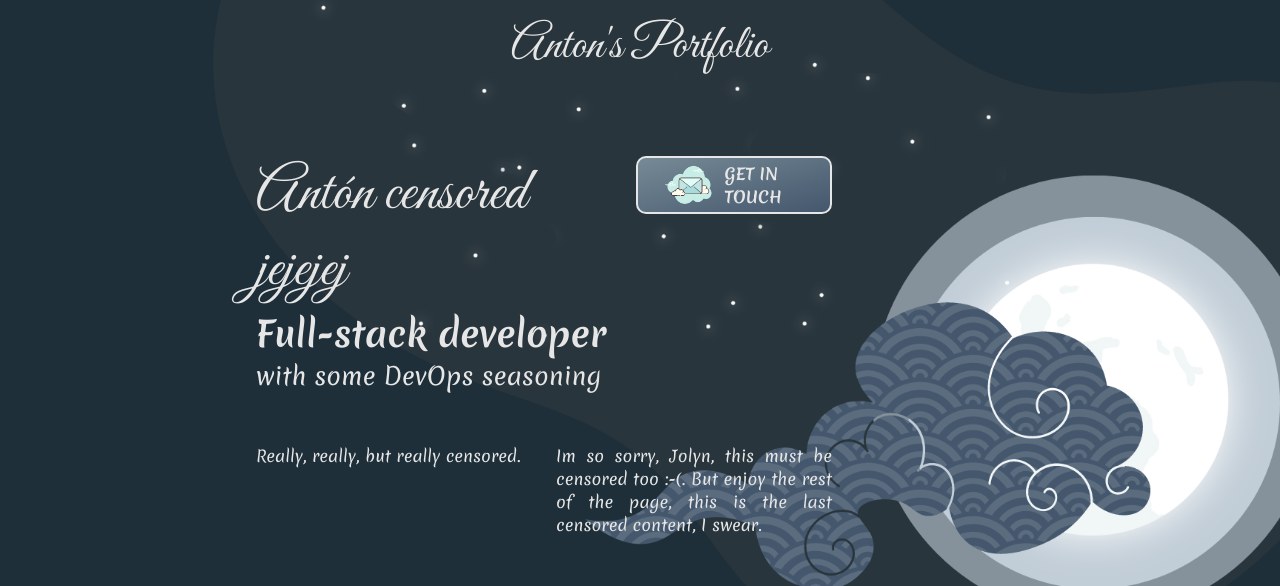
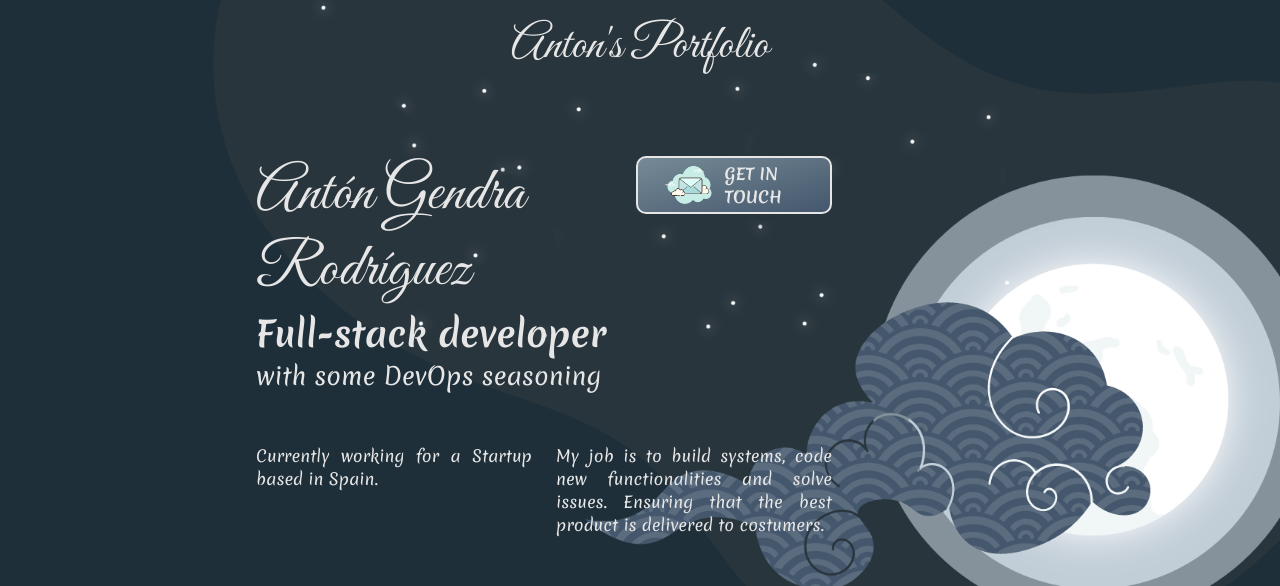
Before and after one commit to gen-4/portfolio, an Astro site in the folder frontend/: page / in a window 1280 px wide. Shown: the top 586 px of the page. Built offline with nearby package versions, Linux system fonts and the light colour scheme; Astro itself is replaced by a stand-in of ours.

Commit message:
Add again the correct text

```diff
--- a/frontend/src/components/Introduction.astro
+++ b/frontend/src/components/Introduction.astro
@@ -11,7 +11,7 @@
 <div class="introduction-container">
 	<div class="introduction-wrapper">
 		<div class="name-wrapper">
-			<h1 class="title-font">Antón censored jejejej<!--Gendra Rodríguez--></h1>
+			<h1 class="title-font">Antón Gendra Rodríguez</h1>
 			<h2>Full-stack developer</h2>
 			<p>with some DevOps seasoning</p>
 		</div>
@@ -21,8 +21,8 @@
 	</div>
 
 	<div class="description">
-		<p class="introduction">Really, really, but really censored.<!--Currently working for a Startup based in Spain.--></p>
-		<p class="mail">Im so sorry, Jolyn, this must be censored too :-(. But enjoy the rest of the page, this is the last censored content, I swear.<!--My job is to build systems, code new functionalities and solve issues. Ensuring that the best product is delivered to costumers.--></p>
+		<p class="introduction">Currently working for a Startup based in Spain.</p>
+		<p class="mail">My job is to build systems, code new functionalities and solve issues. Ensuring that the best product is delivered to costumers.</p>
 	</div>
 </div>
 
```
